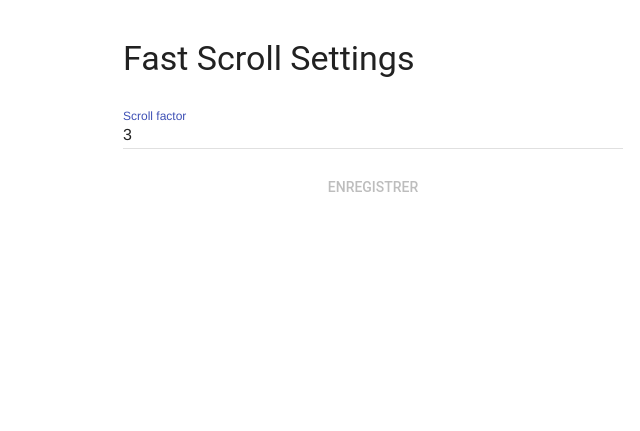
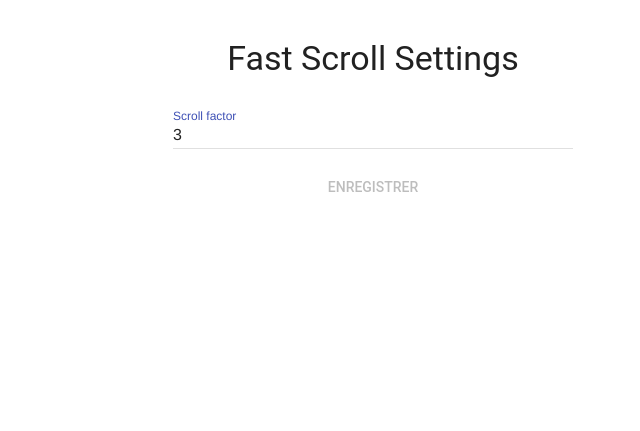
Before and after one commit to hormesiel/fast-scroll, a browser extension: page html/settings.html in a window 1280 px wide. Shown: the whole page, without its empty margins (267-907 px from the left). Drawn offline with nearby package versions, Linux system fonts and the light colour scheme.

Commit message:
settings: centered title + ~fixed dialog dance

```diff
--- a/html/settings.css
+++ b/html/settings.css
@@ -1,10 +1,16 @@
 .content {
   background-color: #fff;
+  height: 400px;
   margin: auto;
-  max-width: 500px;
+  max-width: 400px;
   padding: 1em;
 }
 
 .content form > * {
   width: 100%;
 }
+
+h3 {
+  text-align: center;
+  width: 100%;
+}
--- a/html/settings.js
+++ b/html/settings.js
@@ -9,7 +9,6 @@ function onFormSubmit(e) {
 }
 
 function onPageLoaded() {
-
   form = document.querySelector('form');
 
   form.scrollFactor = form.querySelector('#scrollFactor');
```
